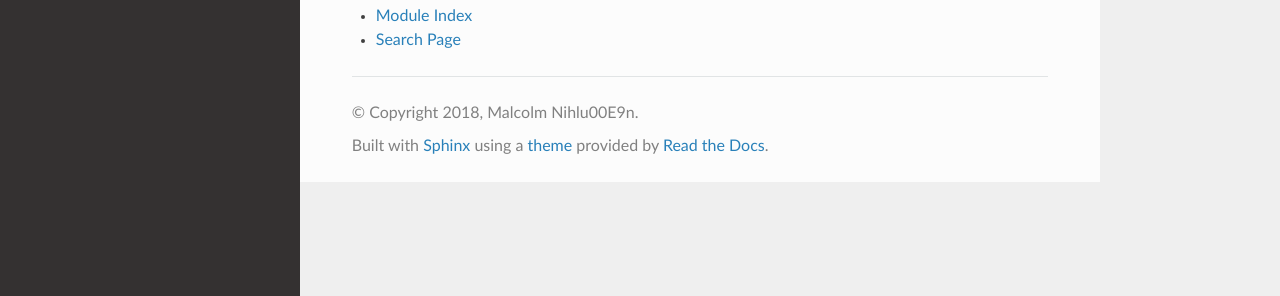
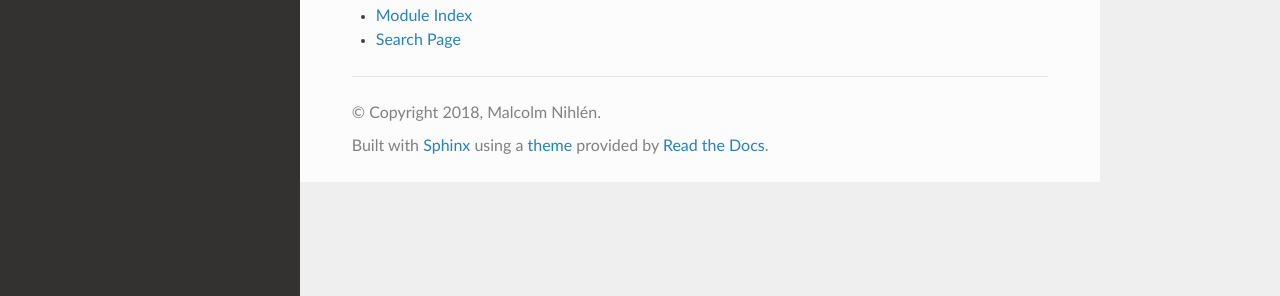
Before and after one commit to scriptcoded/node-baseline, a Sphinx documentation site: the page built from docs/index.rst, in a window 1280 px wide. Shown: the part 241-537 px from the top of the page. Built offline with Sphinx 7.4.7 and the Read the Docs theme 2.0.0, drawn with Linux system fonts in a browser that asks for light colours.

Commit message:
Finally got it! I think...

```diff
--- a/docs/conf.py
+++ b/docs/conf.py
@@ -20,8 +20,8 @@
 # -- Project information -----------------------------------------------------
 
 project = 'Node Baseline'
-copyright = "2018, Malcolm Nihlu" + u'00E9' + "n"
-author = "Malcolm Nihlu" + u'00E9' + "n"
+copyright = u'2018, Malcolm Nihlén'
+author = u'Malcolm Nihlén'
 
 # The short X.Y version
 version = ''
@@ -129,7 +129,7 @@ latex_elements = {
 #  author, documentclass [howto, manual, or own class]).
 latex_documents = [
     (master_doc, 'NodeBaseline.tex', 'Node Baseline Documentation',
-     "Malcolm Nihlu" + u'00E9' + "n", 'manual'),
+     u'Malcolm Nihlén', 'manual'),
 ]
 
 
```
